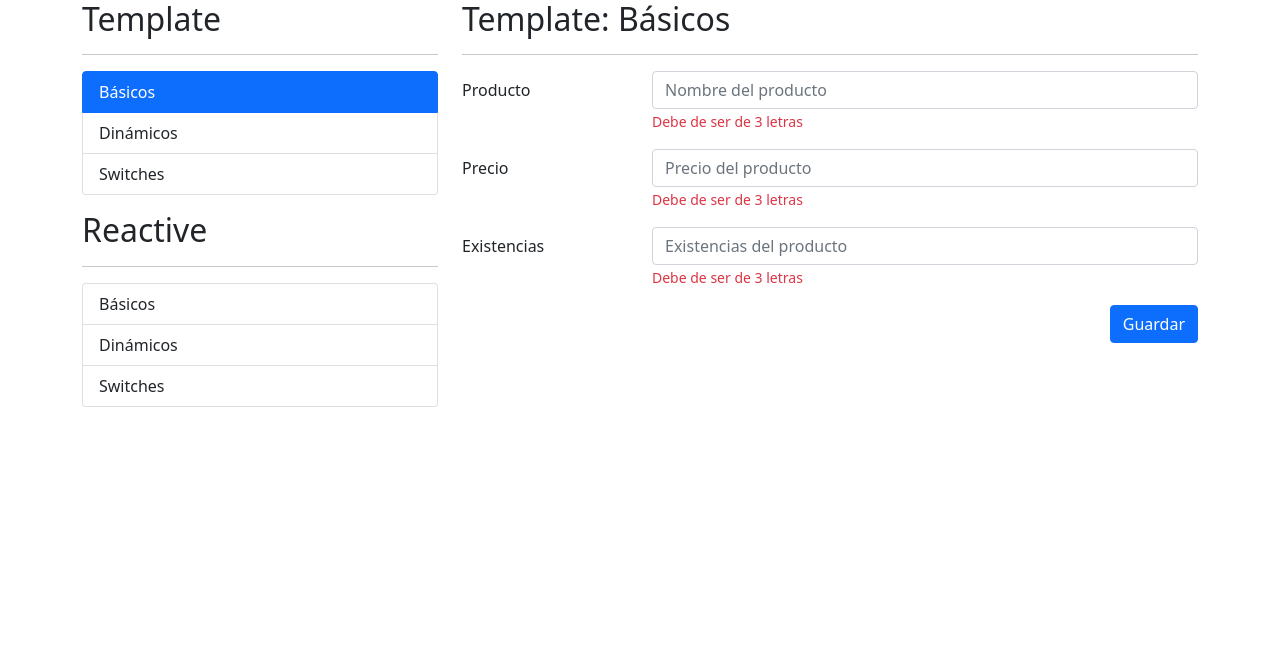
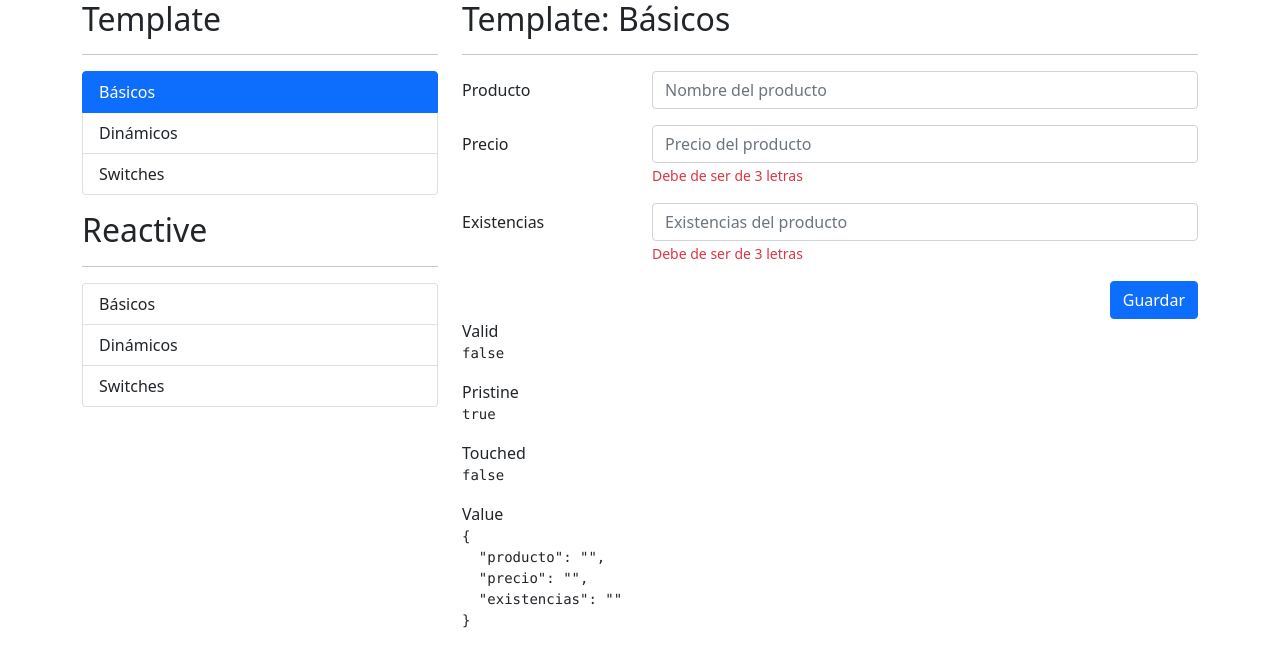
Before and after one commit to IsidroSE/formulariosApp, an Angular app: page /template/basicos in a window 1280 px wide. Shown: the top 666 px of the page. Built offline with nearby package versions, Linux system fonts and the light colour scheme.

Commit message:
add formControl and validations

```diff
--- a/src/app/template/basicos/basicos.component.html
+++ b/src/app/template/basicos/basicos.component.html
@@ -4,17 +4,31 @@
 <div class="row">
     <div class="col">
 
-        <form>
+        <form
+            (ngSubmit)="guardar(miFormulario)"
+            #miFormulario="ngForm"
+            autocomplete="off">
 
             <!-- Campo de producto -->
             <div class="mb-3 row">
                 <label class="col-sm-3 col-form-label">Producto</label>
                 <div class="col-sm-9">
+
                     <input
                         type="text"
                         class="form-control"
-                        placeholder="Nombre del producto"/>
-                    <span class="form-text text-danger" >Debe de ser de 3 letras</span>
+                        placeholder="Nombre del producto"
+                        ngModel
+                        name="producto"
+                        required
+                        minlength="3">
+
+                    <span
+                        class="form-text text-danger"
+                        *ngIf="miFormulario.controls['producto']?.invalid
+                        && miFormulario.controls['producto']?.touched">
+                        Debe de ser de 3 letras
+                    </span>
                 </div>
             </div>
 
@@ -25,7 +39,10 @@
                     <input
                         type="number"
                         class="form-control"
-                        placeholder="Precio del producto"/>
+                        placeholder="Precio del producto"
+                        ngModel
+                        name="precio"
+                        required/>
                     <span class="form-text text-danger" >Debe de ser de 3 letras</span>
                 </div>
             </div>
@@ -37,7 +54,9 @@
                     <input
                         type="number"
                         class="form-control"
-                        placeholder="Existencias del producto"/>
+                        placeholder="Existencias del producto"
+                        ngModel
+                        name="existencias"/>
                     <span class="form-text text-danger" >Debe de ser de 3 letras</span>
                 </div>
             </div>
@@ -56,3 +75,21 @@
 
     </div>
 </div>
+
+<div class="row">
+    <div class="col">
+
+        <span>Valid</span>
+        <pre>{{ miFormulario.valid }}</pre>
+
+        <span>Pristine</span>
+        <pre>{{ miFormulario.pristine }}</pre>
+
+        <span>Touched</span>
+        <pre>{{ miFormulario.touched }}</pre>
+
+        <span>Value</span>
+        <pre>{{ miFormulario.value | json }}</pre>
+
+    </div>
+</div>
--- a/src/app/template/basicos/basicos.component.ts
+++ b/src/app/template/basicos/basicos.component.ts
@@ -1,4 +1,5 @@
 import { Component, OnInit } from '@angular/core';
+import { NgForm } from '@angular/forms';
 
 @Component({
   selector: 'app-basicos',
@@ -11,6 +12,11 @@
   constructor() { }
 
   ngOnInit(): void {
+
+  }
+
+  guardar( miFormulario: NgForm ) {
+    console.log(miFormulario);
   }
 
 }
--- a/src/app/template/template.module.ts
+++ b/src/app/template/template.module.ts
@@ -1,7 +1,9 @@
 import { NgModule } from '@angular/core';
 import { CommonModule } from '@angular/common';
+import { FormsModule } from '@angular/forms';
 
 import { TemplateRoutingModule } from './template-routing.module';
+
 import { BasicosComponent } from './basicos/basicos.component';
 import { DinamicosComponent } from './dinamicos/dinamicos.component';
 import { SwitchesComponent } from './switches/switches.component';
@@ -15,6 +17,7 @@
   ],
   imports: [
     CommonModule,
+    FormsModule,
     TemplateRoutingModule
   ]
 })
```
